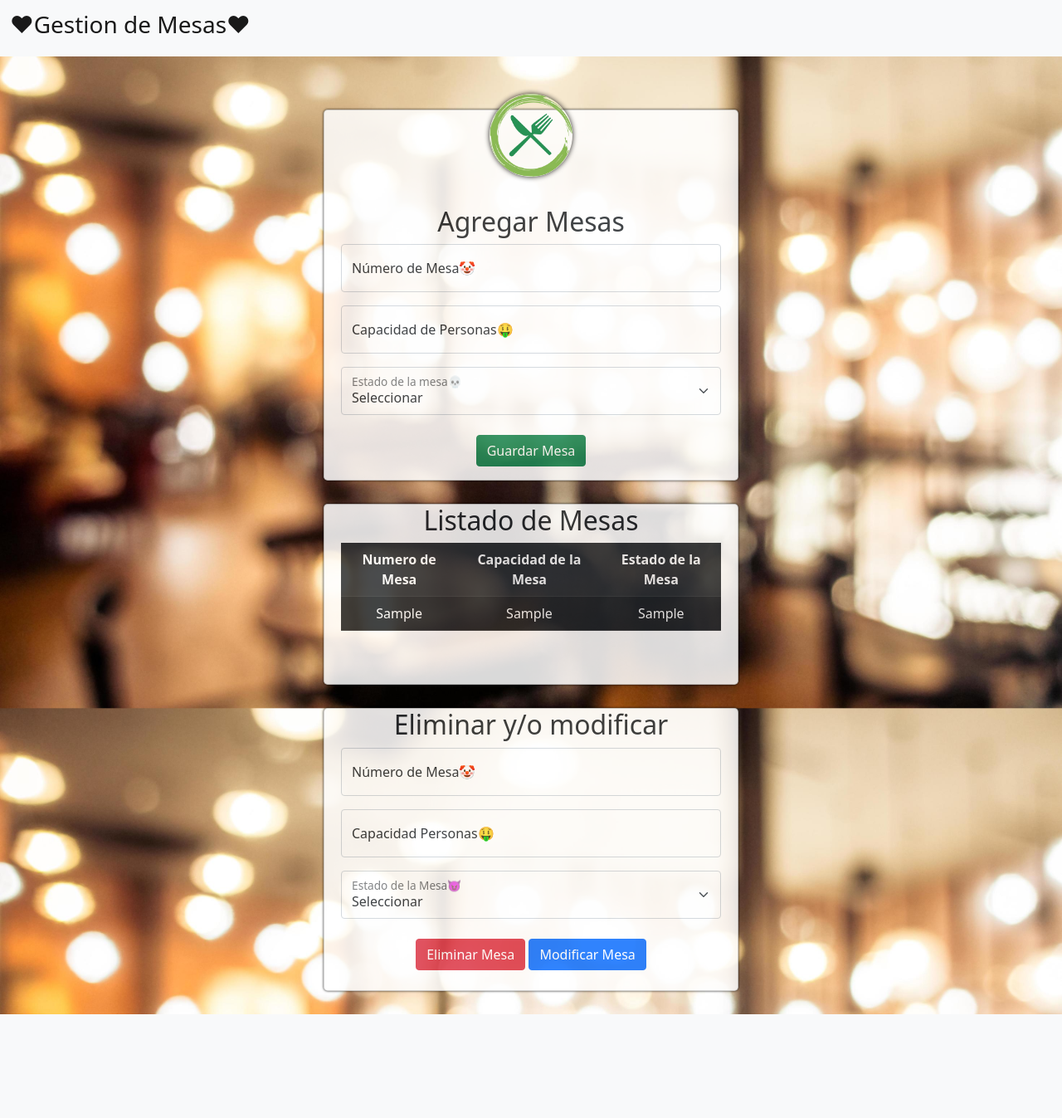
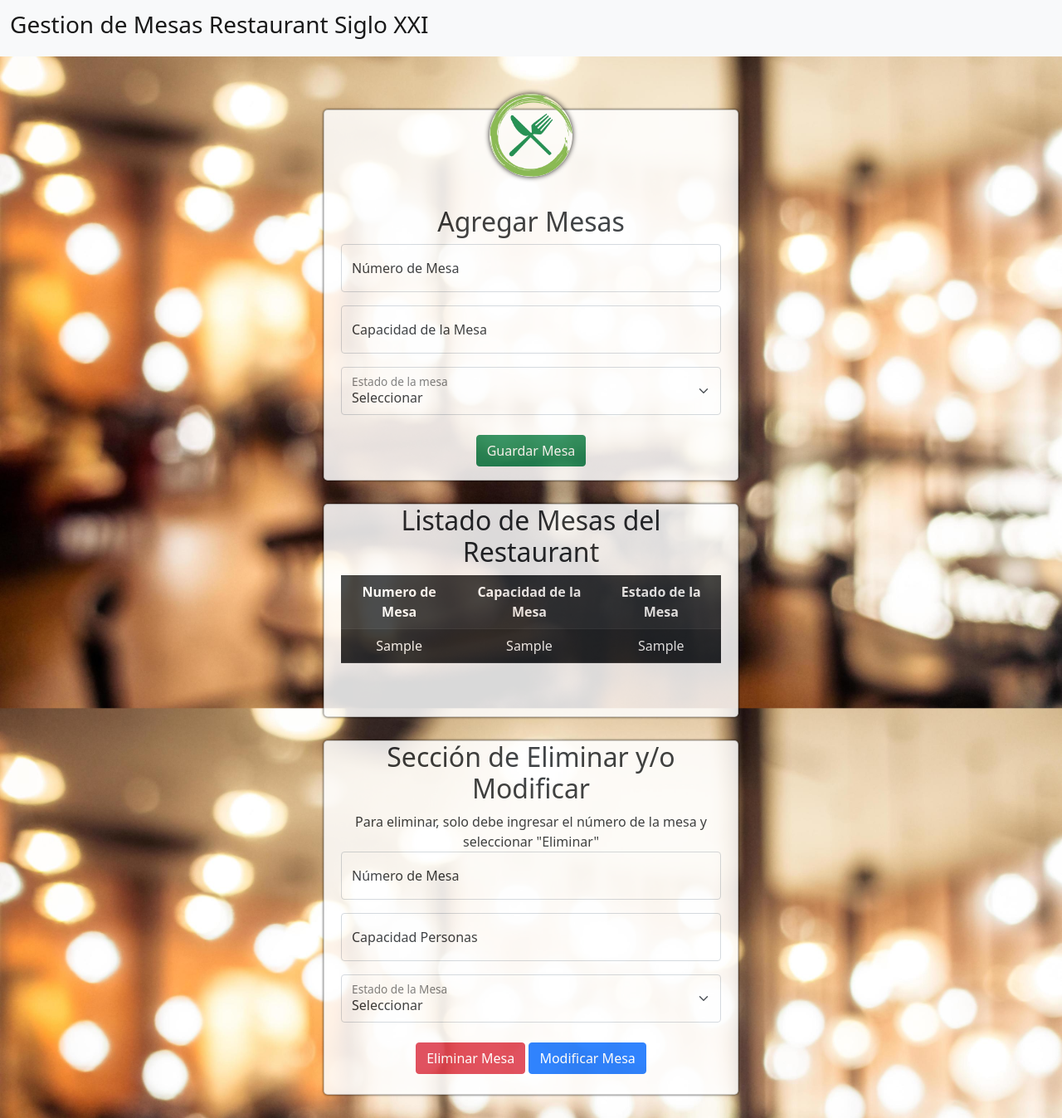
Before and after one commit to Vittoowo/Portafolio, a Django app: template mesas/templates/Mesas.html in a window 1280 px wide. Shown: the whole page at 83% size. Before the commit the page ends 1222 px from the top, so only its background shows below. Run offline with Django 3.2, Linux system fonts and the light colour scheme; the template is opened without the code that fills it: most values are stand-ins (such as "Sample title", 1, 10 or a date in 2020); some libraries are stand-ins or nearby versions.

Commit message:
Limpieza de codigo y modificacion de html mesas

```diff
--- a/mesas/templates/Mesas.html
+++ b/mesas/templates/Mesas.html
@@ -12,7 +12,7 @@
     <nav class="navbar navbar-light bg-light">
         <div class="container-fluid">
             <a class="navbar-brand" href="#">
-                <h3>♥Gestion de Mesas♥</h3>
+                <h3>Gestion de Mesas Restaurant Siglo XXI</h3>
             </a>
         </div>
     </nav>
@@ -33,13 +33,13 @@
                             <div class="form-floating mb-3" id="user-group">
                                 <input type="number" name="idmesa" class="form-control" id="idmesa"
                                     placeholder="numeromesa">
-                                <label for="idmesa">Número de Mesa🤡</label>
+                                <label for="idmesa">Número de Mesa</label>
                             </div>
 
 
                             <div class="form-floating mb-3" id="user-group">
                                 <input type="number" name="capacidad" class="form-control"  placeholder="capacidadper" id="floatingPer">
-                                <label for="floatingPer">Capacidad de Personas🤑</label>
+                                <label for="floatingPer">Capacidad de la Mesa</label>
                             </div>
 
                             <div class="form-floating">
@@ -49,7 +49,7 @@
                                     <option value="{{ e.0 }}">{{e.1}}</option>
                                     {% endfor %}
                                 </select>
-                                <label for="estado">Estado de la mesa💀</label>
+                                <label for="estado">Estado de la mesa</label>
                                 <br>
                             </div>
 
@@ -85,7 +85,7 @@
                 <div class="col-sm-12">
                     <div class="modal-content">
 
-                        <h2>Listado de Mesas</h2>
+                        <h2>Listado de Mesas del Restaurant</h2>
                        <table class="table table-dark table-striped">
                          <tr>
                            <th>Numero de Mesa</th>
@@ -116,20 +116,21 @@
             <div class="col-sm-12">
                 <div class="modal-content">
 
-                    <h2>Eliminar y/o modificar</h2>
+                    <h2>Sección de Eliminar y/o Modificar</h2>
+                    <h9>Para eliminar, solo debe ingresar el número de la mesa y seleccionar "Eliminar"</h9>
                     <form action="" method="POST">
                         {% csrf_token %}
 
                         <div class="form-floating mb-3" id="user-group">
                             <input type="number" name="idmesa" class="form-control" id="idmesa"
                                 placeholder="Numero de la mesa">
-                            <label for="idmesa">Número de Mesa🤡</label>
+                            <label for="idmesa">Número de Mesa</label>
                         </div>
 
                         <div class="form-floating mb-3" id="user-group">
                             <input type="number" name="capacidad" class="form-control" id="floatingCap"
                                 placeholder="Capacidad de personas">
-                            <label for="floatingCap">Capacidad Personas🤑</label>
+                            <label for="floatingCap">Capacidad Personas</label>
                         </div>
 
 
@@ -142,7 +143,7 @@
                                 <option value="{{ e.0 }}">{{e.1}}</option>
                                 {% endfor %}
                             </select>
-                            <label for="estado">Estado de la Mesa😈</label>
+                            <label for="estado">Estado de la Mesa</label>
                         </div>
                         <br>
                         <input type="submit" name='Eliminar' value= "Eliminar Mesa" class="btn btn-danger">
```
Also changed, not shown: mesas/views.py (+9 -34 lines).
